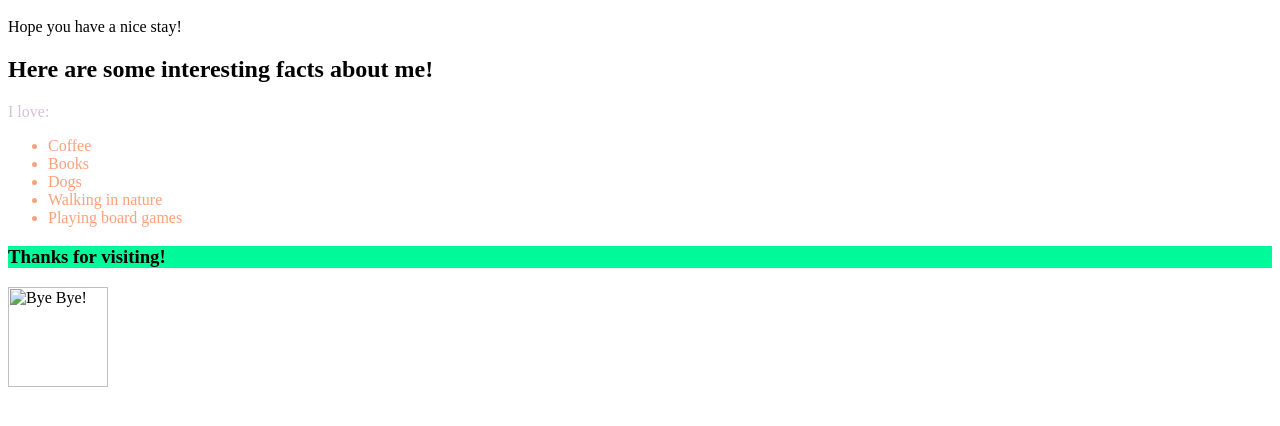
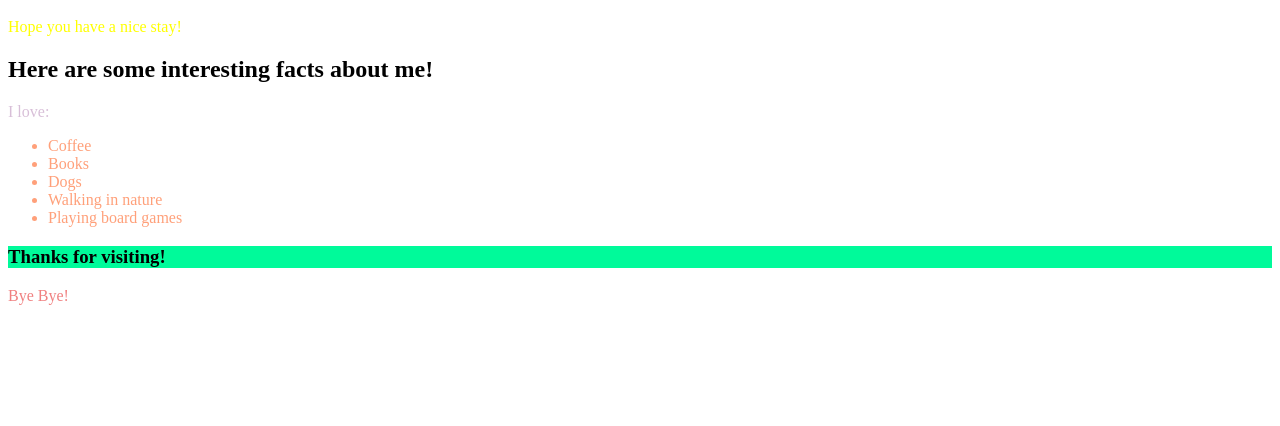
Before and after one commit to csimgray/Web-Page, a plain HTML site: page index.html in a window 1280 px wide. Shown: the part 48-474 px from the top of the page. Drawn offline with Linux system fonts and the light colour scheme.

Commit message:
Update index.html

```diff
--- a/index.html
+++ b/index.html
@@ -6,7 +6,7 @@
 <body>
 
 <h1 style="color:Violet;">Welcome to Molly's World!</h1>
-<pstyle="color:Yellow;">Hope you have a nice stay!</p>
+<p style="color:Yellow;">Hope you have a nice stay!</p>
 
 <h2>Here are some interesting facts about me!</h2>
 <p style="color:Thistle;">I love:</p>
@@ -19,7 +19,7 @@
 </ul>
 
 <h3 style="background-color:MediumSpringGreen;">Thanks for visiting!</h3>
-<img src="bye.jepg" alt="Bye Bye!" width="100" height="100"
+<p style="color:LightCoral;">Bye Bye!</p>
 
 </body>
 </html>
```
